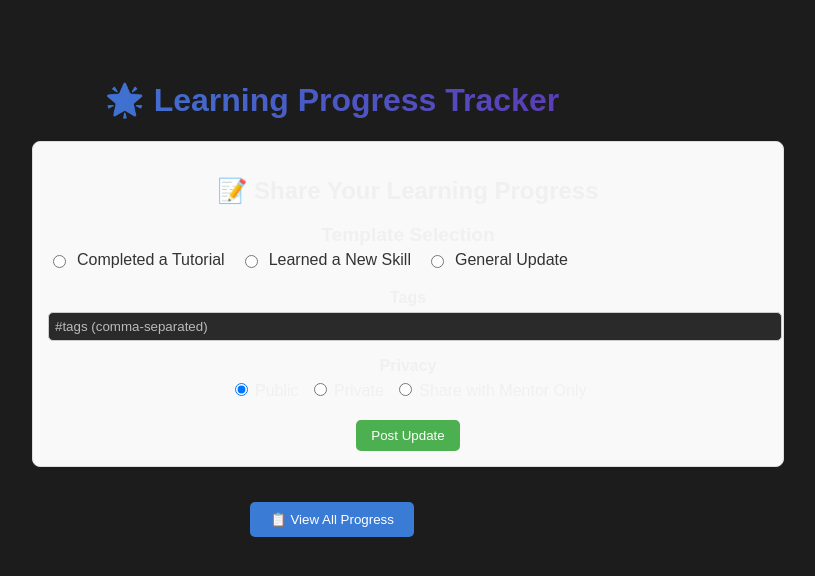
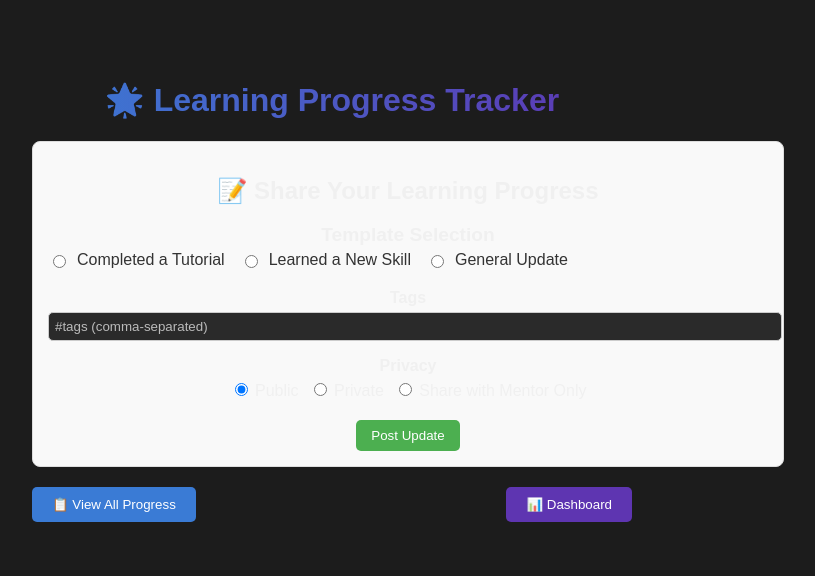
Before and after one commit to Iqrayusuf/Shutter_Space, a React (Vite) app in the folder skill-sharing/skill-sharing-app/frontend/learning-progress-frontend/: page / in a window 1280 px wide. Shown: the top 576 px of the page, without its empty margins (308-1123 px from the left). Built offline with nearby package versions, Linux system fonts and the light colour scheme; no server answers.

Commit message:
feat: Enhance navigation buttons and update ProgressForm integration in App component

```diff
--- a/skill-sharing/skill-sharing-app/frontend/learning-progress-frontend/src/App.jsx
+++ b/skill-sharing/skill-sharing-app/frontend/learning-progress-frontend/src/App.jsx
@@ -4,10 +4,10 @@ import axios from "axios";
 import ProgressForm from "./components/ProgressForm";
 import { ToastContainer } from 'react-toastify';
 import 'react-toastify/dist/ReactToastify.css';
-import { useNavigate } from "react-router-dom"; // Import useNavigate
+import { useNavigate } from "react-router-dom";
 
 function App() {
-    const navigate = useNavigate(); // Initialize useNavigate
+  const navigate = useNavigate();
   const [progressList, setProgressList] = useState([]);
   const [selectedTag, setSelectedTag] = useState("");
 
@@ -22,34 +22,57 @@ function App() {
   }, []);
 
   const filteredList = selectedTag
-        ? progressList.filter(p => (p.tags || "").split(" ").map(t => t.replace("#", "")).includes(selectedTag))
+    ? progressList.filter(p =>
+        (p.tags || "").split(" ").map(t => t.replace("#", "")).includes(selectedTag)
+      )
     : progressList;
 
   return (
     <div style={{ maxWidth: "600px", margin: "0 auto", padding: "20px" }}>
-            <h1 style={{ textAlign: "center",  background: "linear-gradient(90deg, #3a7bd5, #5e35b1)", WebkitBackgroundClip: "text", color: "transparent" }}>🌟 Learning Progress Tracker</h1>
+      <h1 style={{
+        textAlign: "center",
+        background: "linear-gradient(90deg, #3a7bd5, #5e35b1)",
+        WebkitBackgroundClip: "text",
+        color: "transparent"
+      }}>
+        🌟 Learning Progress Tracker
+      </h1>
 
       {/* Progress Form */}
-            <ProgressForm onAdded={() => {}} />
+      <ProgressForm onAdded={loadProgress} />
 
-            {/* Button to navigate to Progress Page */}
+      {/* Navigation Buttons */}
+      <div style={{ display: "flex", justifyContent: "space-between", marginTop: "20px" }}>
         <button
           onClick={() => navigate("/progress")}
           style={{
-                    marginTop: "20px",
             padding: "10px 20px",
             backgroundColor: "#3a7bd5",
             color: "white",
             border: "none",
             borderRadius: "5px",
-                    cursor: "pointer",
-                    transition: "background-color 0.3s ease"
+            cursor: "pointer"
           }}
         >
           📋 View All Progress
         </button>
 
-            {/* ToastContainer for global toast messages */}
+        <button
+          onClick={() => navigate("/dashboard")}
+          style={{
+            padding: "10px 20px",
+            backgroundColor: "#5e35b1",
+            color: "white",
+            border: "none",
+            borderRadius: "5px",
+            cursor: "pointer"
+          }}
+        >
+          📊 Dashboard
+        </button>
+      </div>
+
+      {/* ToastContainer */}
       <ToastContainer position="top-right" autoClose={3000} pauseOnHover />
     </div>
   );
```
Lines whose indentation alone changed are shown as unchanged.
